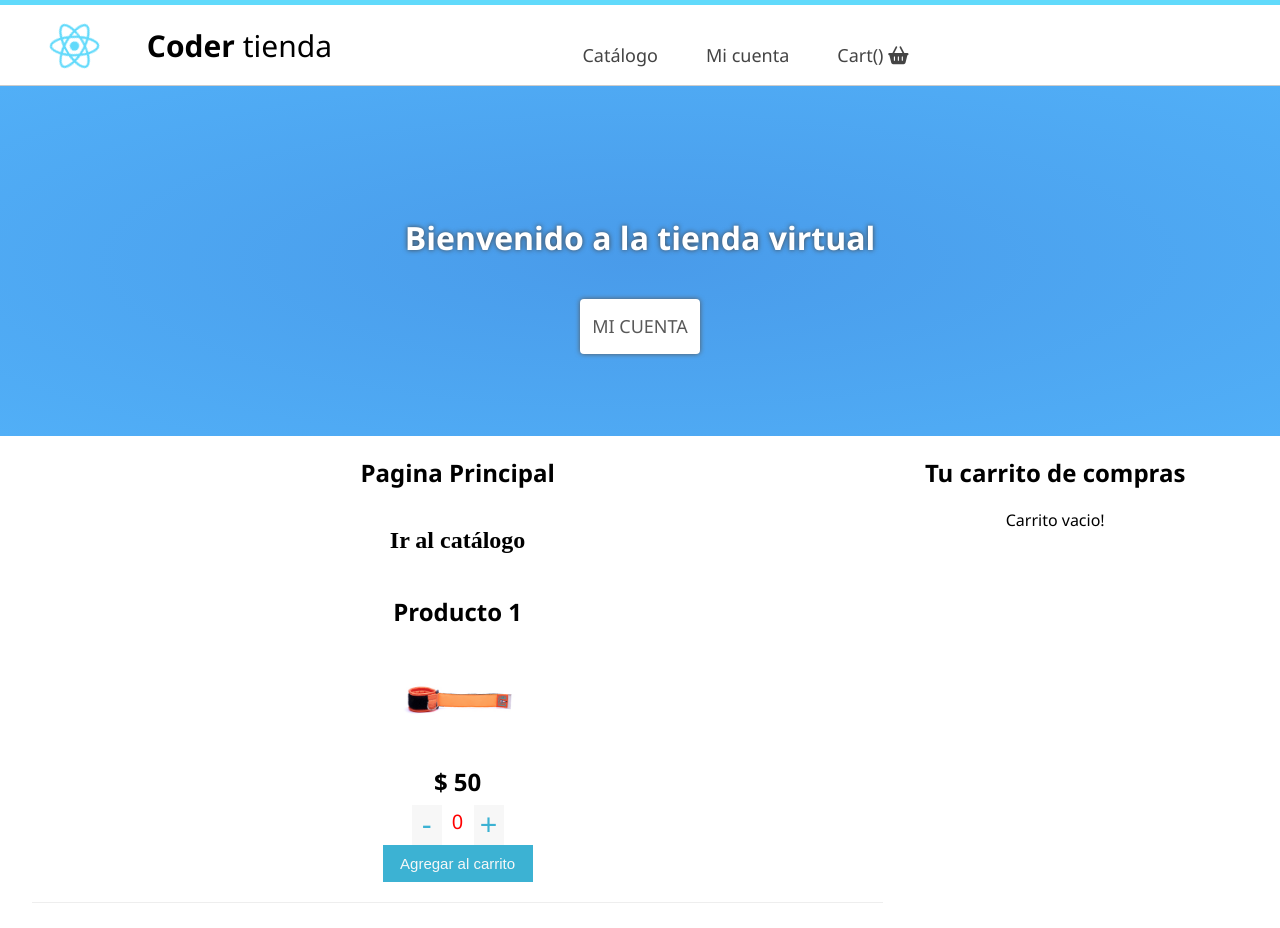
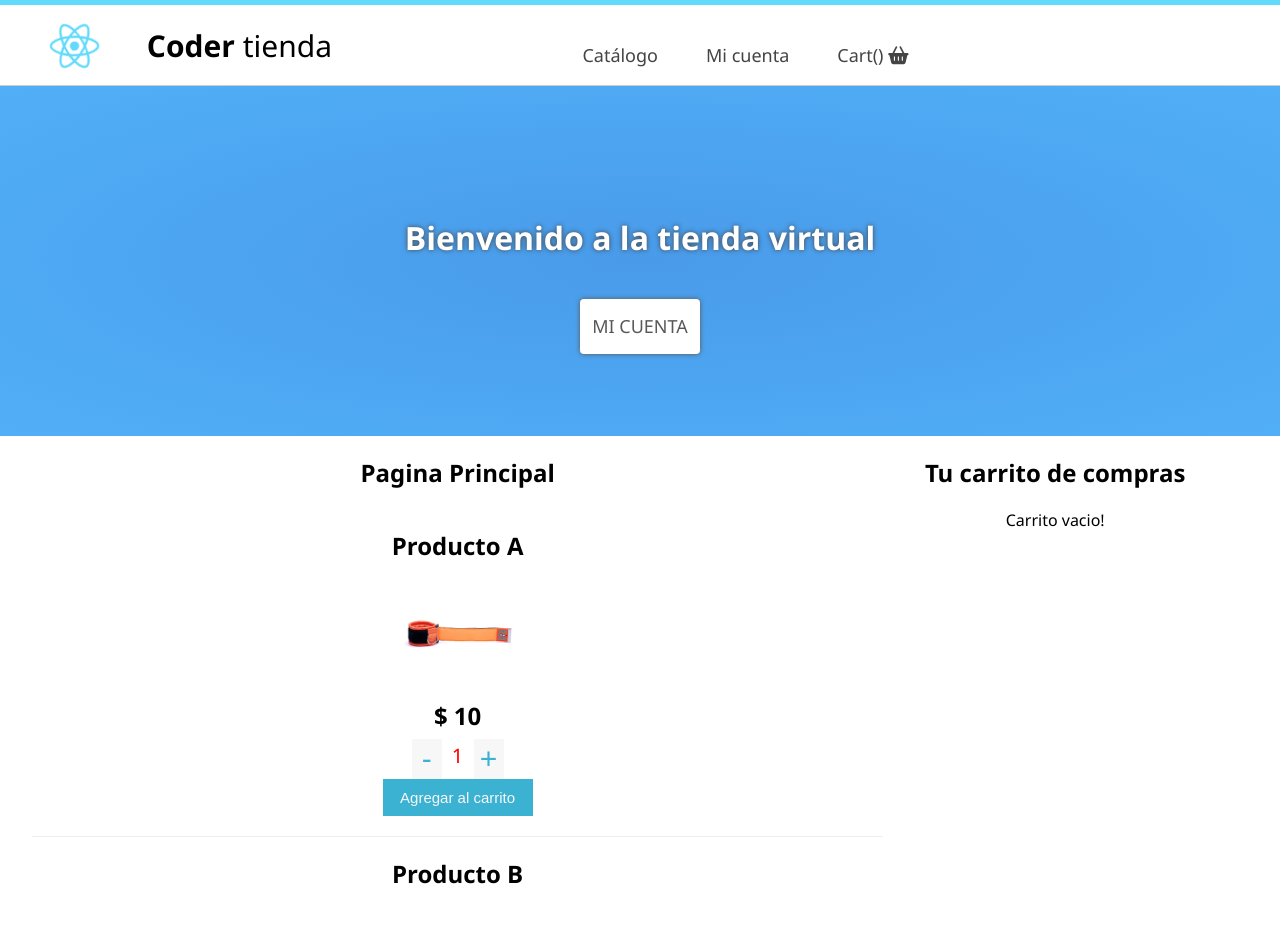
Before and after one commit to secrojas/coder-reactjs, a React (Create React App) app: page / in a window 1280 px wide. Shown: the top 928 px of the page. Built offline with nearby package versions, Linux system fonts and the light colour scheme.

Commit message:
Item e ItemList implementados - promesa por consola

```diff
--- a/src/components/Carrito.jsx
+++ b/src/components/Carrito.jsx
@@ -1,6 +1,5 @@
 import React from "react";
 
-import ItemCount from "./ItemCount";
 import { ItemCarrito } from "./ItemCarrito";
 
 const Carrito = ({ carrito, eliminarProducto }) => (
--- a/src/components/Footer.js
+++ b/src/components/Footer.js
@@ -1,4 +1,4 @@
-import React, {Component} from 'react';
+import React from 'react';
 
 const Footer = () =>{
     return(
--- a/src/components/Home.jsx
+++ b/src/components/Home.jsx
@@ -1,33 +1,10 @@
 import React, { useState } from "react";
 
-import ItemCount from "../components/ItemCount";
+
 import Carrito from "../components/Carrito";
-
-function Link() {
-  return (
-    <a
-      className="App-link"
-      href="/catalogo"
-      target="_blank"
-      rel="noopener noreferrer"
-      style={{
-        textDecorationLine: "none",
-        color: "black",
-        fontFamily: "Barlow",
-      }}
-    >
-      Ir al catálogo
-    </a>
-  );
-}
+import ItemList from "../components/ItemList";
 
 function Home(props) {
-  //crear listado de productos
-  const [productos, guardarProductos] = useState([
-    { id: 1, nombre: "Producto 1", precio: 50, imagen:"producto1.jpg" },
-    { id: 2, nombre: "Producto 2", precio: 70, imagen:"producto2.jpg" },
-    { id: 3, nombre: "Producto 3", precio: 180, imagen:"producto3.jpg"},
-  ]);
 
   //State para el carrito de compras
   const [carrito, agregarProducto] = useState([]);
@@ -36,37 +13,36 @@ function Home(props) {
     agregarProducto(carrito.filter((item) => item.id !== id));
   };
 
+  const promise = new Promise((resolve, reject) =>{
+    setTimeout(()=>{
+      resolve(
+        "PROMESA funcionando"
+      )
+    },2000);
+  });
 
+  promise.then(result => {
+    console.log(result);
+  });
 
   return (
     <div className="center">
       <section id="content">
-        {/* uso del props */}
-        <h1>
-          {props.greeting}
-          <br />
-          <br />
-          <Link />
-        </h1>
 
-        {productos.map((producto) => (
-          <ItemCount
-            min={1}
-            max={10}
-            initial={0}
-            key={producto.id}
-            producto={producto}
-            productos={productos}
-            carrito={carrito}
-            agregarProducto={agregarProducto}
-          />
-        ))}
+        <h1>{props.greeting}</h1>
+
+        <ItemList carrito={carrito} agregarProducto={agregarProducto}/>
+
       </section>
+
       <aside id="sidebar">
+
         <Carrito carrito={carrito} eliminarProducto={eliminarProducto} />
+
       </aside>
 
       <div className="clearfix"></div>
+
     </div>
   );
 }
--- /dev/null
+++ b/src/components/Item.jsx
@@ -0,0 +1,40 @@
+import React from "react";
+
+import ItemCount from "./ItemCount";
+
+function Item({producto,productos,carrito,agregarProducto}){
+
+  const { nombre, precio} = producto;
+
+  return(
+
+    <div>
+      <article className="article-item" id="article-template">
+        <h2>{nombre}</h2>
+
+        <div className="image-wrap">
+          <img
+            src="/images/producto1.jpg"
+            alt="producto"
+          />
+        </div>
+
+        <h2>$ {precio}</h2>
+
+        <ItemCount
+            min={1}
+            max={10}
+            initial={1}
+            producto={producto}
+            productos={productos}
+            carrito={carrito}
+            agregarProducto={agregarProducto}
+        />
+
+      </article>
+    </div>
+
+  );
+}
+
+export default Item;
--- a/src/components/ItemCount.jsx
+++ b/src/components/ItemCount.jsx
@@ -10,8 +10,6 @@ export function ItemCount({
   productos,
 }) {
   const [contador, setContador] = useState(initial);
-
-  const { nombre, precio, id, imagen } = producto;
 
   const incrementar = () => {
     if (contador < max) {
@@ -37,22 +35,12 @@ export function ItemCount({
   const seleccionarProducto = (id) => {
     const producto = productos.find((producto) => producto.id === id);
     agregarProducto([...carrito,{...producto, contador}]);
+    setContador(initial);
+
   };
 
   return (
     <div>
-      <article className="article-item" id="article-template">
-        <h2>{nombre}</h2>
-
-        <div className="image-wrap">
-          <img
-            src="/images/producto1.jpg"
-            alt="producto"
-          />
-        </div>
-
-        <h2>$ {precio}</h2>
-
         {productos ? (
           <div>
             <button onClick={disminuir} className="btnMenos">
@@ -70,7 +58,7 @@ export function ItemCount({
                 href="/carrito"
                 className="btnComprar"
                 type="button"
-                onClick={() => seleccionarProducto(id)}
+                onClick={() => seleccionarProducto(producto.id)}
 
               >
                 Agregar al carrito
@@ -100,7 +88,6 @@ export function ItemCount({
             <div className="clearfix"></div>
           </div>
         )}
-      </article>
     </div>
   );
 }
--- /dev/null
+++ b/src/components/ItemList.jsx
@@ -0,0 +1,36 @@
+import React, {useState } from "react";
+
+import Item from "../components/Item";
+
+function ItemList({carrito,agregarProducto}){
+
+  const [productos] = useState([
+    { id: 1, nombre: "Producto A", precio: 10, imagen:"producto1.jpg" },
+    { id: 2, nombre: "Producto B", precio: 20, imagen:"producto2.jpg" },
+    { id: 3, nombre: "Producto C", precio: 30, imagen:"producto3.jpg"},
+  ]);
+
+
+
+  return(
+
+    <div>
+
+      {productos.map((producto) => (
+
+        <Item
+          key={producto.id}
+          producto={producto}
+          productos={productos}
+          carrito={carrito}
+          agregarProducto={agregarProducto}
+        />
+
+      ))}
+
+    </div>
+
+  );
+}
+
+export default ItemList;
```
